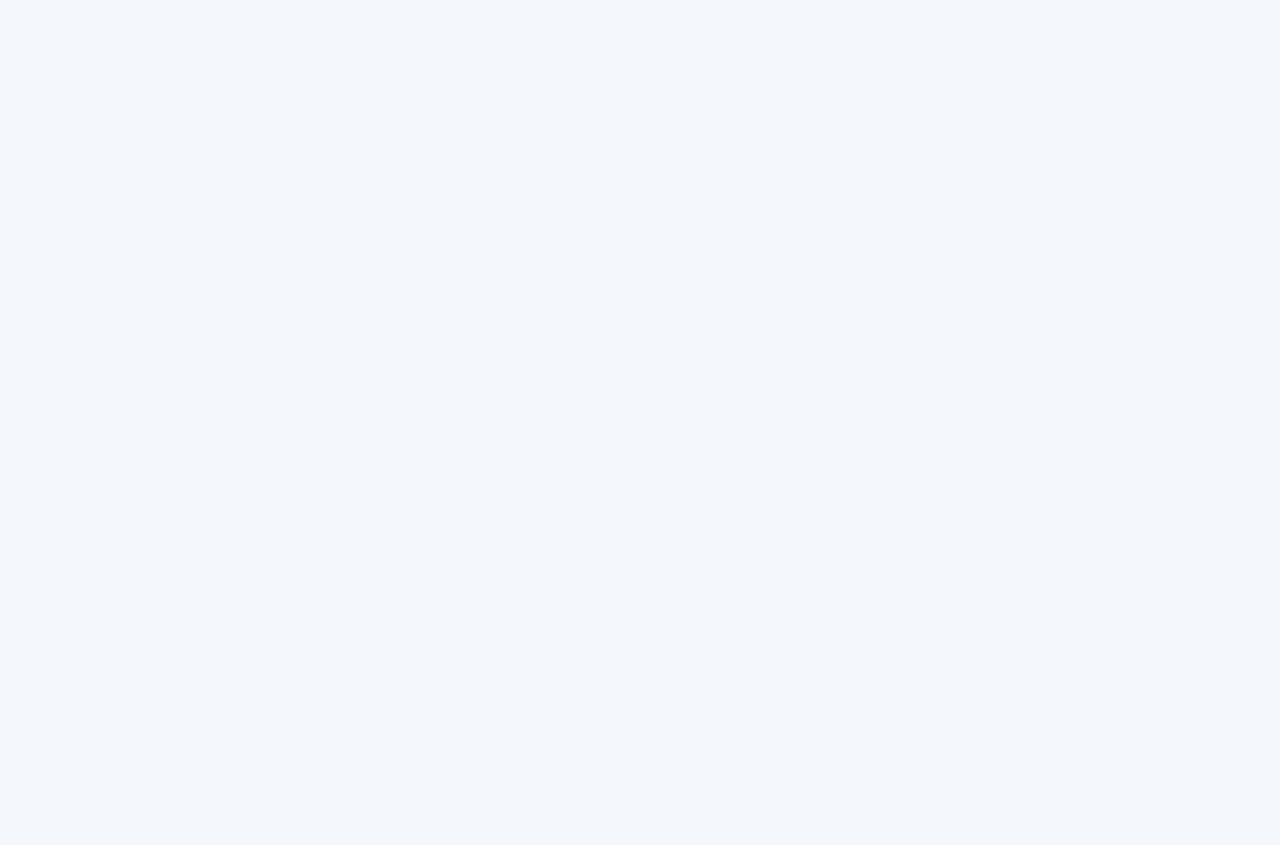
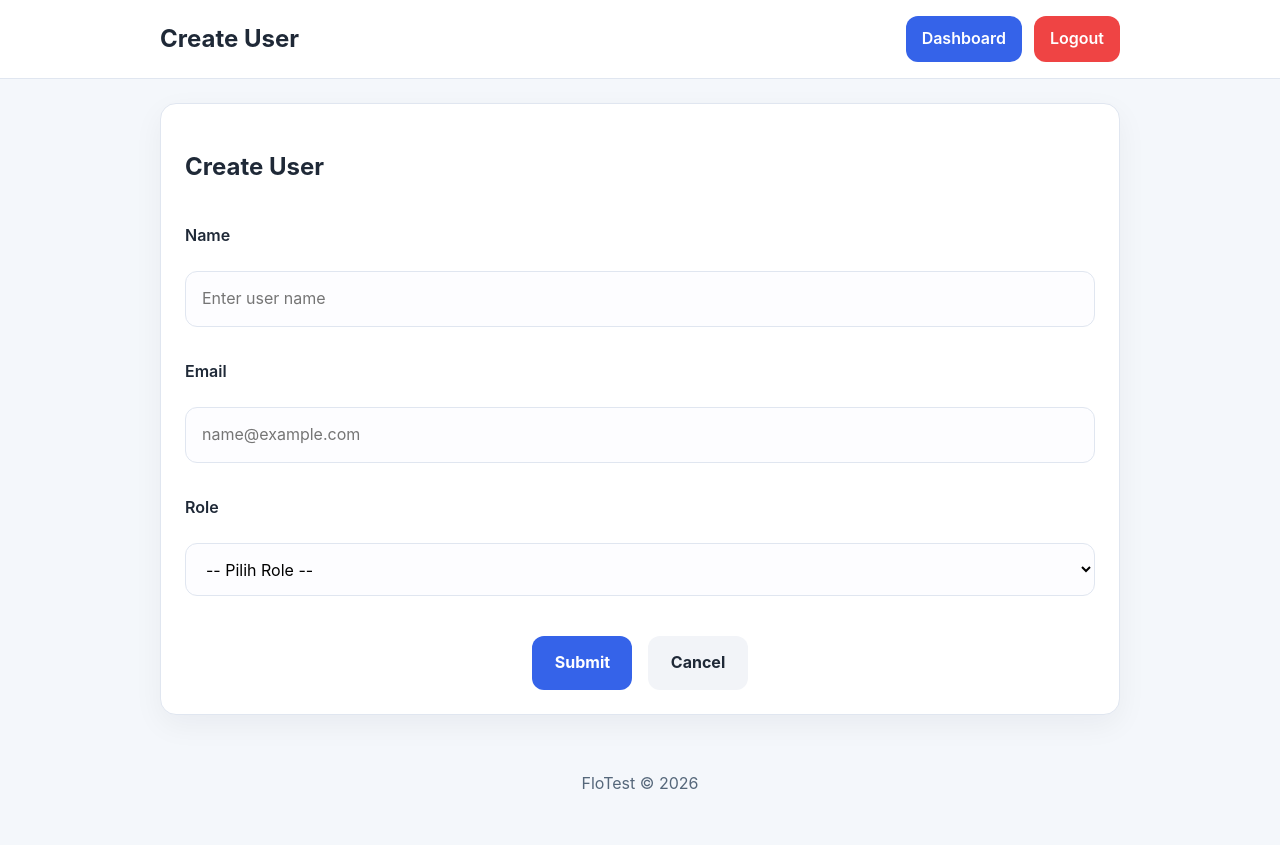
Before and after one commit to barriagung/FloTest-Seed-Level, a plain HTML site: page admin/users/create.html in a window 1280 px wide. Before the commit the page ends 800 px from the top, so only its background shows below. Drawn offline with Linux system fonts and the light colour scheme.

Commit message:
Epic 5 - Membuat Halaman Create Users

```diff
--- a/admin/users/create.html
+++ b/admin/users/create.html
@@ -1,20 +1,50 @@
 <!DOCTYPE html>
-<html lang="en">
+<html lang="id">
 <head>
     <meta charset="UTF-8">
     <meta name="viewport" content="width=device-width, initial-scale=1.0">
-    <title>Document</title>
+    <title>FloTest - Create User</title>
     <link rel="stylesheet" href="../../assets/css/style.css">
 </head>
 <body>
-    <header>
-    <nav></nav>
-</header>
+    <header class="site-header">
+        <div class="container header-inner">
+            <h1>Create User</h1>
+            <nav aria-label="Navigasi admin">
+                <a href="../dashboard.html">Dashboard</a>
+                <a class="logout" href="../../index.html">Logout</a>
+            </nav>
+        </div>
+    </header>
 
-<main>
-    <section></section>
-</main>
+    <main class="container">
+        <section class="card">
+            <h2>Create User</h2>
+            <form action="#" method="post">
+                <label for="name">Name</label>
+                <input type="text" id="name" name="name" placeholder="Enter user name" required>
 
-<footer></footer>
+                <label for="email">Email</label>
+                <input type="email" id="email" name="email" placeholder="name@example.com" required>
+
+                <label for="role">Role</label>
+                <select id="role" name="role" required>
+                    <option value="">-- Pilih Role --</option>
+                    <option value="admin">Admin</option>
+                    <option value="mentor">Mentor</option>
+                    <option value="menti">Menti</option>
+                </select>
+
+                <div class="form-actions">
+                    <button type="submit" class="button">Submit</button>
+                    <a href="index.html" class="button secondary">Cancel</a>
+                </div>
+            </form>
+        </section>
+    </main>
+
+    <footer class="site-footer">
+        <p>FloTest &copy; 2026</p>
+    </footer>
 </body>
 </html>
--- a/assets/css/style.css
+++ b/assets/css/style.css
@@ -63,6 +63,10 @@
   border: 1px solid var(--border);
   border-radius: 12px;
   background: #fdfdff;
+}
+
+textarea {
+  resize: none;
 }
 
 /* ==================================================
```
